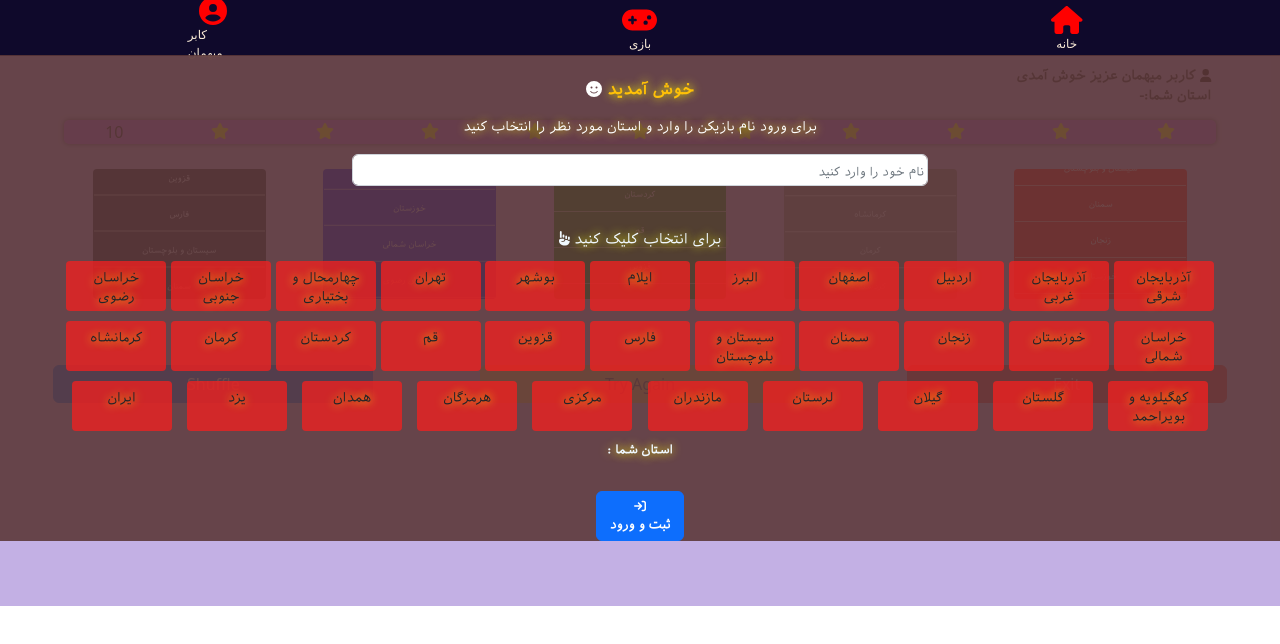
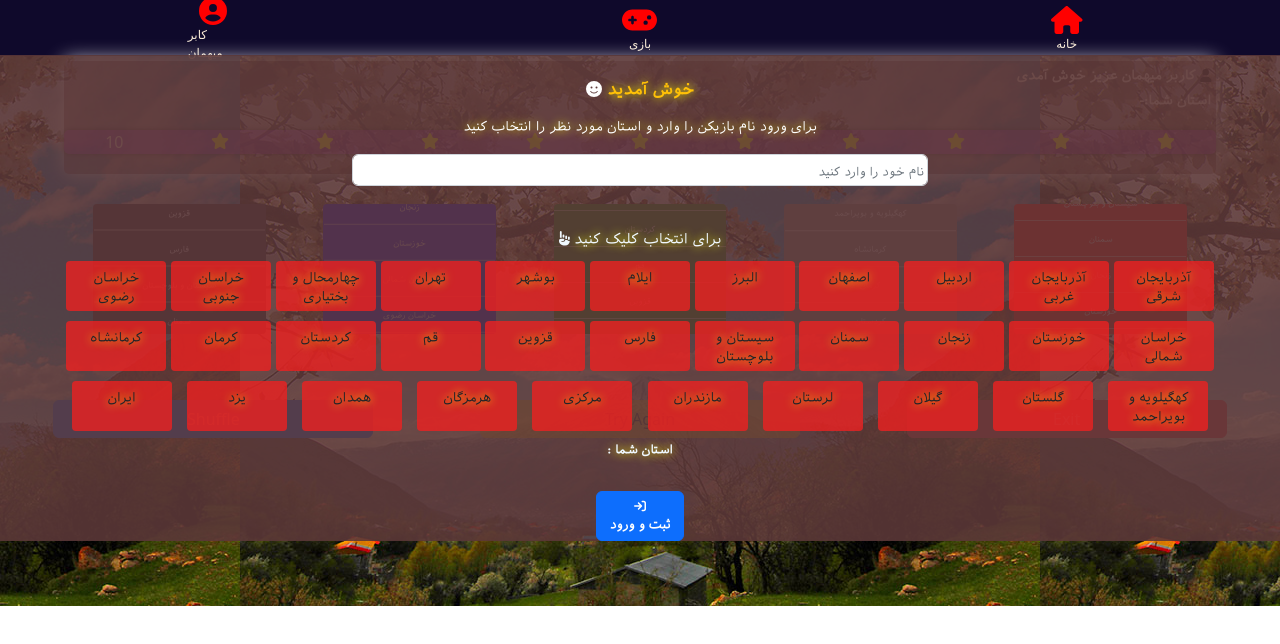
Before and after one commit to omidSharifi526/iranBinApp, a React (Create React App) app: page /playgame in a window 1280 px wide. Shown: the top 644 px of the page. Built offline with nearby package versions, Linux system fonts and the light colour scheme.

Commit message:
addBackPicture

```diff
--- a/src/Pages/GameSource/Components/ListOfCity-Style.scss
+++ b/src/Pages/GameSource/Components/ListOfCity-Style.scss
@@ -71,15 +71,18 @@
    width: 100%;
    direction: rtl;
 
+
 }
 
 .PlayerInfo-Container{
     width: 90%;
     margin: auto;
-    // background-color: rgb(133, 92, 92);
-
+     background-color: rgba(133, 92, 92, 0.555);
+   border-radius: 5px;
+   box-shadow: 0px 0px 20px white;
+   color: antiquewhite;
     // border: 1px solid rgb(105, 0, 0);
-    margin-bottom: 5px;
+    margin-bottom: 30px;
     display: flex;
     flex-direction: row;
    align-items: center;
@@ -87,10 +90,12 @@
 
     .PlayerNameContainer{
         padding: 5px;
+        margin-bottom: 10px;
         span{
             font-weight: 600;
             font-size: 13px;
             display: block;
+            margin-bottom: 5px;
         }
 
     }
--- a/src/Pages/PlayGameStyles/PlayGame-Style.scss
+++ b/src/Pages/PlayGameStyles/PlayGame-Style.scss
@@ -1,6 +1,6 @@
 .Main-Container{
     min-height: 550px;
-    background-color: rgb(195, 176, 228);
+    background: url('../../Imgs/Background/Nature.jpg') center center;
     padding-top: 5px;
     display: flex;
     flex-direction: column;
```
Also changed, not shown: src/Imgs/Background/Iran-Travel-Shiraz-1.jpg (added), src/Imgs/Background/Nature.jpg (added).
